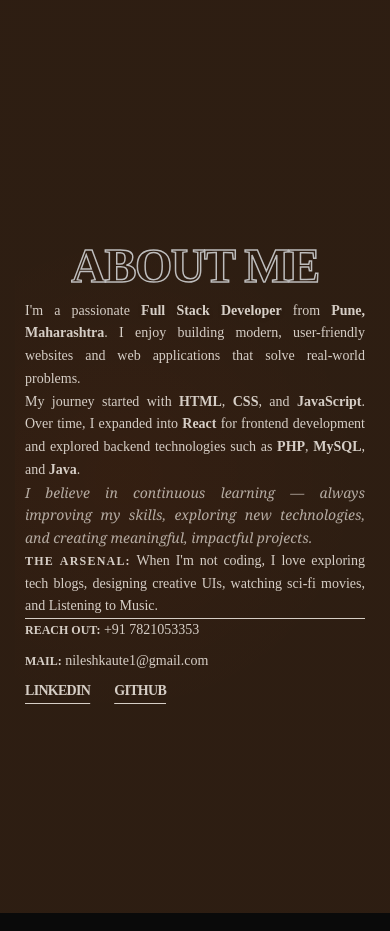
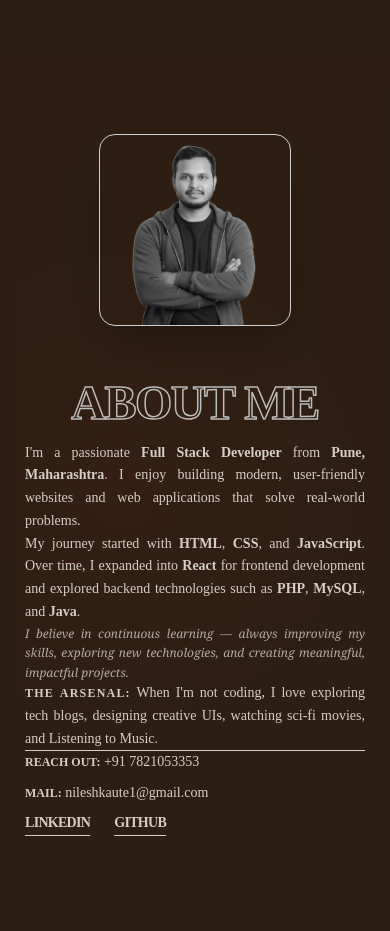
Before and after one commit to nileshkaute/my-portfolio, a React (Vite) app: page / in a window 390 px wide. Shown: the part 820-1751 px from the top of the page. Built offline with nearby package versions, Linux system fonts and the light colour scheme; a web font is replaced by a local one.

Commit message:
update: refine about section styling and text

```diff
--- a/src/components/AboutSection.jsx
+++ b/src/components/AboutSection.jsx
@@ -57,7 +57,7 @@ const AboutSection = () => {
       <motion.section
         ref={sectionRef}
         id="about"
-        className="flex flex-col md:flex-row items-center justify-center px-8 sm:px-10 md:px-12 min-h-screen relative overflow-hidden"
+        className="flex flex-col md:flex-row items-center justify-center px-8 sm:px-10 md:px-12 min-h-screen relative overflow-hidden about-section"
         style={{ margin: "15px", paddingTop: "80px", paddingBottom: "80px" }}
         initial={{ opacity: 0 }}
         whileInView={{ opacity: 1 }}
@@ -69,15 +69,15 @@ const AboutSection = () => {
 
         <div className="max-w-6xl w-full flex flex-col md:flex-row items-center md:items-center justify-center text-center md:text-left gap-12 relative z-10">
 
-          {/* Left Side - Image (Pinned on Scroll) */}
-          <div className="hidden md:flex justify-center items-center w-full md:w-1/3">
+          {/* Left Side - Image (Visible on all screens) */}
+          <div className="flex justify-center items-center w-full md:w-1/3">
             <div className="relative group">
                {/* Amber Glow behind image */}
               <div className="absolute -inset-1 bg-gradient-to-r from-mocha-900 to-gold rounded-2xl blur opacity-25 group-hover:opacity-50 transition duration-1000"></div>
               <img
                 src={myImage}
                 alt="Profile"
-                className="relative rounded-2xl shadow-2xl border border-gold/50 w-64 h-64 md:w-80 md:h-80 object-cover mx-auto grayscale hover:grayscale-0 transition-all duration-700"
+                className="relative rounded-2xl shadow-2xl border border-gold/50 w-48 h-48 sm:w-64 sm:h-64 md:w-80 md:h-80 object-cover mx-auto grayscale hover:grayscale-0 transition-all duration-700"
               />
             </div>
           </div>
@@ -86,7 +86,7 @@ const AboutSection = () => {
           <div className="w-full md:w-2/3">
             {/* Title */}
             <div className="mb-6 sm:mb-8 text-center md:text-left" ref={addToRefs}>
-           <h2 className="text-5xl  font-anton uppercase tracking-tight outline-text">
+            <h2 className="text-3xl sm:text-4xl md:text-5xl font-anton uppercase tracking-tight outline-text">
   About Me
 </h2>
 
@@ -122,7 +122,7 @@ const AboutSection = () => {
                 <span className="text-gold font-semibold"> Java</span>.
               </p>
 
-              <p ref={addToRefs} className="text-sm sm:text-base md:text-lg lg:text-xl leading-relaxed text-softGray max-w-4xl mx-auto md:mx-0 italic font-serif opacity-80">
+              <p ref={addToRefs} className="text-xs sm:text-sm md:text-lg lg:text-xl leading-relaxed text-softGray max-w-4xl mx-auto md:mx-0 italic font-serif opacity-80">
                 I believe in continuous learning — always improving my skills,
                 exploring new technologies, and creating meaningful, impactful
                 projects.
```
